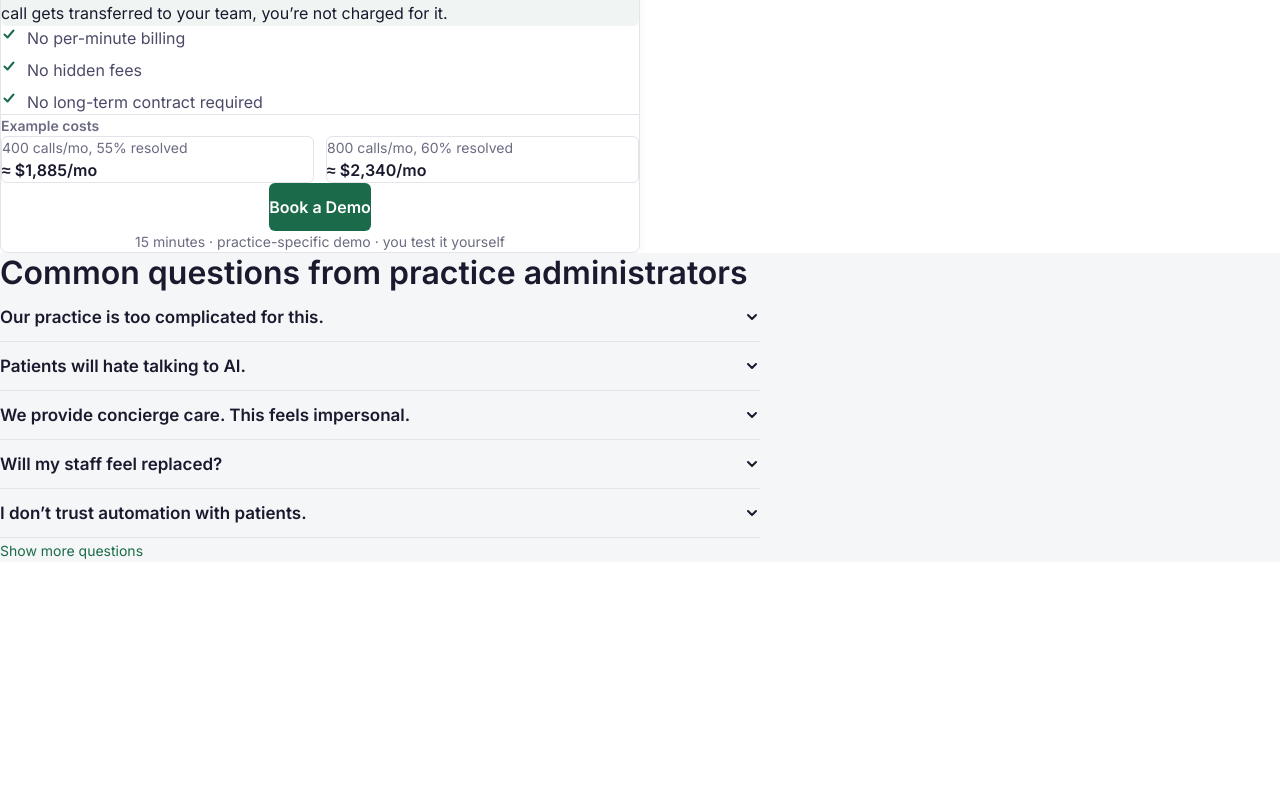
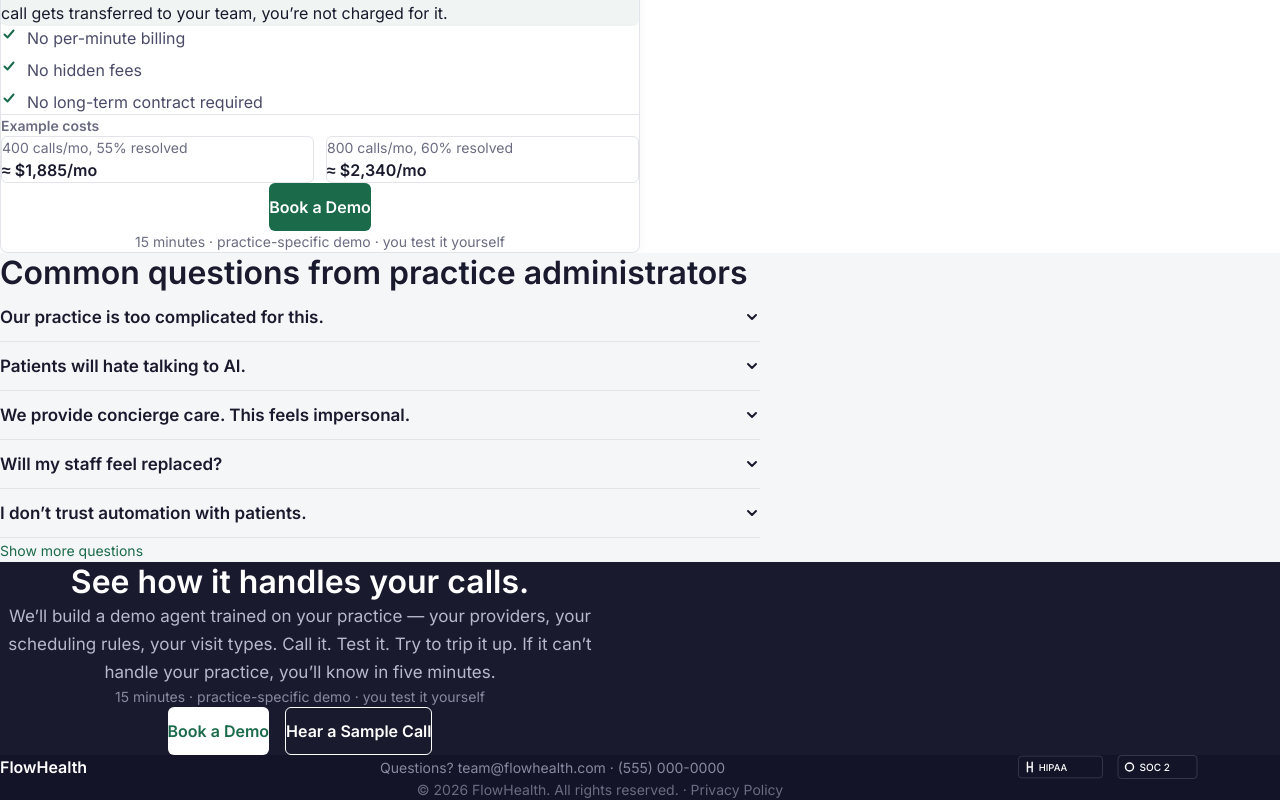
Before and after one commit to AkivaGFlow/WebsiteProject, a Next.js app: page / in a window 1280 px wide. Shown: the part 3146-3946 px from the top of the page. Before the commit the page ends 3708 px from the top, so only its background shows below. Built offline with nearby package versions, Linux system fonts and the light colour scheme.

Commit message:
Add Final CTA section and minimal Footer with continuous dark zone
https://claude.ai/code/session_018rT1wiXiQi4z4foM9HzSdC

```diff
--- a/src/app/layout.tsx
+++ b/src/app/layout.tsx
@@ -2,6 +2,7 @@ import type { Metadata } from "next";
 import { Inter } from "next/font/google";
 import { NavBar } from "@/components/NavBar";
 import { MobileBottomBar } from "@/components/MobileBottomBar";
+import { Footer } from "@/components/sections/Footer";
 import "./globals.css";
 
 const inter = Inter({
@@ -25,6 +26,7 @@ export default function RootLayout({
       <body className={`${inter.variable} antialiased`}>
         <NavBar />
         <div className="pt-[64px] pb-[56px] md:pb-0">{children}</div>
+        <Footer />
         <MobileBottomBar />
       </body>
     </html>
--- a/src/app/page.tsx
+++ b/src/app/page.tsx
@@ -9,6 +9,7 @@ import { PatientExperience } from "@/components/sections/PatientExperience";
 import { ProofSection } from "@/components/sections/ProofSection";
 import { Pricing } from "@/components/sections/Pricing";
 import { FAQ } from "@/components/sections/FAQ";
+import { FinalCTA } from "@/components/sections/FinalCTA";
 
 export default function Home() {
   return (
@@ -24,6 +25,7 @@ export default function Home() {
       <ProofSection />
       <Pricing />
       <FAQ />
+      <FinalCTA />
     </main>
   );
 }
--- /dev/null
+++ b/src/components/sections/FinalCTA.tsx
@@ -0,0 +1,44 @@
+import { SectionWrapper } from "@/components/ui/SectionWrapper";
+
+export function FinalCTA() {
+  return (
+    <SectionWrapper
+      background="dark"
+      id="final-cta"
+      className="pt-[64px] pb-[64px] md:pt-[96px] md:pb-[96px]"
+    >
+      <div className="max-w-[600px] mx-auto text-center">
+        <h2 className="text-[24px] md:text-[32px] font-semibold leading-[1.25] text-white">
+          See how it handles your calls.
+        </h2>
+
+        <p className="text-[17px] text-[#B8B8CC] leading-[1.65] mt-[24px]">
+          We&rsquo;ll build a demo agent trained on your practice &mdash; your
+          providers, your scheduling rules, your visit types. Call it. Test it.
+          Try to trip it up. If it can&rsquo;t handle your practice,
+          you&rsquo;ll know in five minutes.
+        </p>
+
+        <p className="text-[14px] text-[#8888A0] mt-[12px]">
+          15 minutes &middot; practice-specific demo &middot; you test it
+          yourself
+        </p>
+
+        <div className="flex flex-col md:flex-row items-center justify-center gap-[16px] mt-[32px]">
+          <a
+            href="#book-demo"
+            className="w-full md:w-auto inline-flex items-center justify-center h-[48px] min-h-[48px] px-[32px] rounded-[6px] text-[16px] font-semibold bg-white text-[#1B6B4A] hover:bg-[#F0F4F2] cursor-pointer"
+          >
+            Book a Demo
+          </a>
+          <a
+            href="#patient-experience"
+            className="w-full md:w-auto inline-flex items-center justify-center h-[48px] min-h-[48px] px-[32px] rounded-[6px] text-[16px] font-semibold bg-transparent border border-white text-white hover:bg-[rgba(255,255,255,0.1)] cursor-pointer"
+          >
+            Hear a Sample Call
+          </a>
+        </div>
+      </div>
+    </SectionWrapper>
+  );
+}
--- /dev/null
+++ b/src/components/sections/Footer.tsx
@@ -0,0 +1,108 @@
+function HIPAABadge() {
+  return (
+    <svg
+      width="auto"
+      height="24"
+      viewBox="0 0 90 24"
+      fill="none"
+      aria-label="HIPAA Compliant"
+      role="img"
+    >
+      <rect
+        x="0.5"
+        y="0.5"
+        width="89"
+        height="23"
+        rx="3.5"
+        stroke="#6B6B82"
+        strokeOpacity="0.4"
+      />
+      <path
+        d="M10 7v10M10 12h5M15 7v10"
+        stroke="white"
+        strokeWidth="1.5"
+        strokeLinecap="round"
+      />
+      <text
+        x="22"
+        y="16"
+        fill="white"
+        fontSize="10"
+        fontFamily="Inter, sans-serif"
+        fontWeight="500"
+      >
+        HIPAA
+      </text>
+    </svg>
+  );
+}
+
+function SOC2Badge() {
+  return (
+    <svg
+      width="auto"
+      height="24"
+      viewBox="0 0 80 24"
+      fill="none"
+      aria-label="SOC 2 Certified"
+      role="img"
+    >
+      <rect
+        x="0.5"
+        y="0.5"
+        width="79"
+        height="23"
+        rx="3.5"
+        stroke="#6B6B82"
+        strokeOpacity="0.4"
+      />
+      <path
+        d="M12 8a4 4 0 0 0 0 8M12 8a4 4 0 0 1 0 8"
+        stroke="white"
+        strokeWidth="1.5"
+        strokeLinecap="round"
+      />
+      <text
+        x="22"
+        y="16"
+        fill="white"
+        fontSize="10"
+        fontFamily="Inter, sans-serif"
+        fontWeight="500"
+      >
+        SOC 2
+      </text>
+    </svg>
+  );
+}
+
+export function Footer() {
+  return (
+    <footer className="bg-[#141428] py-[48px]">
+      <div className="mx-auto max-w-[1200px] px-[24px]">
+        <div className="flex flex-col items-center gap-[12px] md:flex-row md:justify-between md:items-center">
+          {/* Wordmark */}
+          <span className="text-[16px] font-semibold text-white">
+            FlowHealth
+          </span>
+
+          {/* Contact */}
+          <p className="text-[14px] text-[#8888A0] text-center">
+            Questions? team@flowhealth.com &middot; (555) 000-0000
+          </p>
+
+          {/* Badges */}
+          <div className="flex items-center gap-[12px]">
+            <HIPAABadge />
+            <SOC2Badge />
+          </div>
+        </div>
+
+        {/* Copyright */}
+        <p className="text-[14px] text-[#6B6B82] text-center mt-[24px] md:mt-[16px]">
+          &copy; 2026 FlowHealth. All rights reserved. &middot; Privacy Policy
+        </p>
+      </div>
+    </footer>
+  );
+}
```
